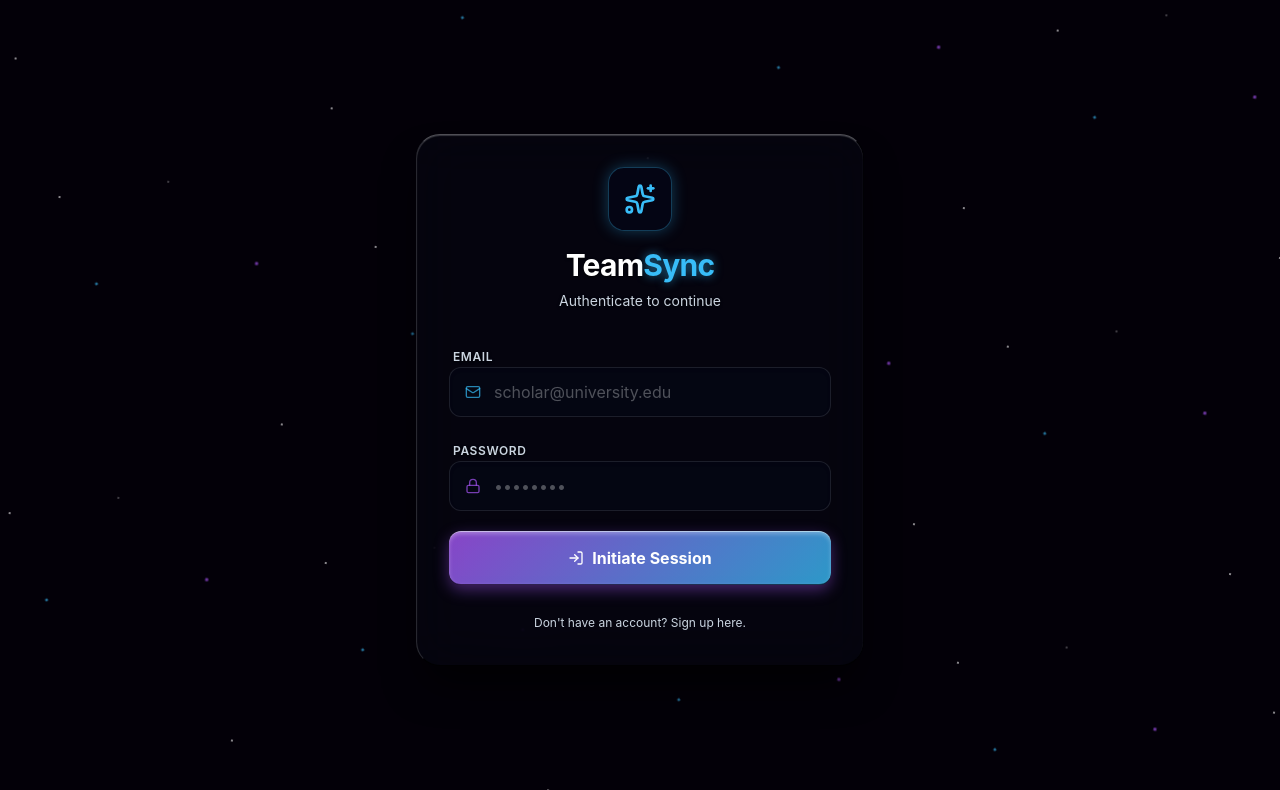
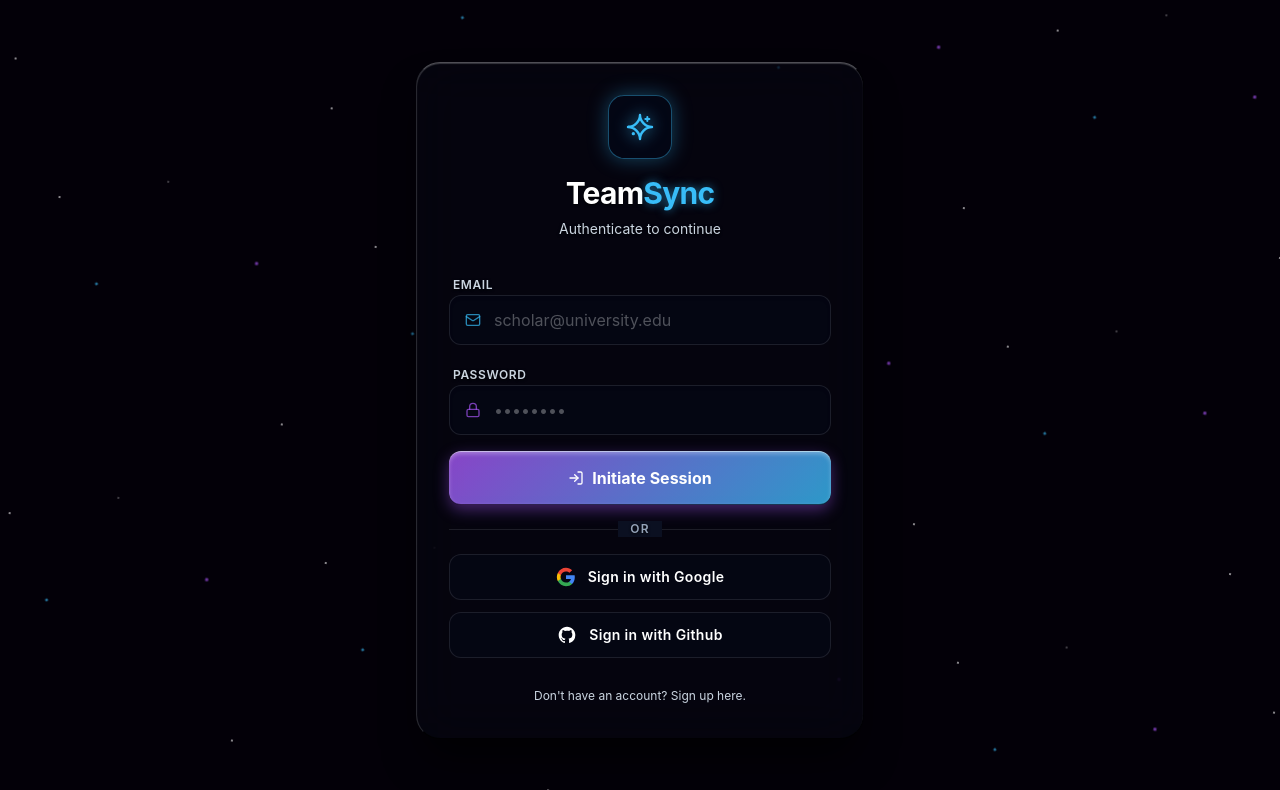
Before and after one commit to sowmi151/TeamSync, a React (Vite) app: page / in a window 1280 px wide. Shown: the top 790 px of the page. Built offline with nearby package versions, Linux system fonts and the light colour scheme.

Commit message:
added google and github sign in frontend

```diff
--- a/src/components/auth/LoginView.tsx
+++ b/src/components/auth/LoginView.tsx
@@ -1,8 +1,7 @@
 import React, { useState } from "react";
-import { Mail, Lock, LogIn, Sparkles, User, UserPlus } from "lucide-react";
+import { Mail, Lock, LogIn, User, UserPlus, Loader2 } from "lucide-react";
 
 interface LoginViewProps {
-  // We added name and email parameters here so we can pass them back to App.tsx
   onLogin: (name?: string, email?: string) => void;
 }
 
@@ -12,14 +11,28 @@ export const LoginView: React.FC<LoginViewProps> = ({ onLogin }) => {
   const [email, setEmail] = useState("");
   const [password, setPassword] = useState("");
   const [isHovering, setIsHovering] = useState(false);
+  const [loadingProvider, setLoadingProvider] = useState<"form" | "google" | "github" | null>(null);
 
   const handleSubmit = (e: React.FormEvent) => {
     e.preventDefault();
-    // Simulate authentication delay for effect
+    setLoadingProvider("form");
     setTimeout(() => {
-      // Pass the name (if in sign-up mode) and email to the parent component
       onLogin(isLoginMode ? undefined : name, email);
-    }, 400);
+      setLoadingProvider(null);
+    }, 500);
+  };
+
+  const handleOAuthSignIn = (provider: "google" | "github") => {
+    setLoadingProvider(provider);
+    setTimeout(() => {
+      // Passes authenticated user back to App.tsx to complete login
+      if (provider === "google") {
+        onLogin("Google Scholar", "scholar@gmail.com");
+      } else {
+        onLogin("GitHub Developer", "developer@github.com");
+      }
+      setLoadingProvider(null);
+    }, 500);
   };
 
   return (
@@ -43,13 +56,33 @@ export const LoginView: React.FC<LoginViewProps> = ({ onLogin }) => {
         onMouseLeave={() => setIsHovering(false)}
       >
         {/* Animated Glass Glare */}
-        <div className="absolute top-0 left-[-150%] w-[50%] h-full bg-linear-to-r from-transparent via-[rgba(255,255,255,0.08)] to-transparent skew-x-[-25deg] animate-[glassShine_6s_infinite] pointer-events-none" />
+        <div className="absolute top-0 left-[-150%] w-[50%] h-full bg-gradient-to-r from-transparent via-[rgba(255,255,255,0.08)] to-transparent skew-x-[-25deg] animate-[glassShine_6s_infinite] pointer-events-none" />
 
-        {/* Header */}
+        {/* Header with Custom Glowing Star Logo */}
         <div className="text-center mb-8 relative z-10">
-          <div className="inline-flex items-center justify-center w-16 h-16 rounded-2xl bg-[rgba(5,8,25,0.6)] border border-[#38BDF8]/30 shadow-[0_0_15px_rgba(56,189,248,0.3)] mb-4">
-            <Sparkles className="w-8 h-8 text-[#38BDF8]" />
+          <div className="inline-flex items-center justify-center w-16 h-16 rounded-2xl bg-[rgba(5,8,25,0.7)] border border-[#38BDF8]/40 shadow-[0_0_20px_rgba(56,189,248,0.35)] mb-4">
+            <svg
+              viewBox="0 0 24 24"
+              fill="none"
+              className="w-8 h-8 text-[#38BDF8] drop-shadow-[0_0_8px_rgba(56,189,248,0.8)]"
+            >
+              <path
+                d="M12 3C12 7.8 16.2 12 21 12C16.2 12 12 16.2 12 21C12 16.2 7.8 12 3 12C7.8 12 12 7.8 12 3Z"
+                stroke="currentColor"
+                strokeWidth="1.8"
+                strokeLinecap="round"
+                strokeLinejoin="round"
+              />
+              <circle cx="7" cy="17" r="1.25" fill="currentColor" />
+              <path
+                d="M17.5 4.5V7.5M16 6H19"
+                stroke="currentColor"
+                strokeWidth="1.5"
+                strokeLinecap="round"
+              />
+            </svg>
           </div>
+
           <h1 className="text-3xl font-bold text-white tracking-tight mb-2">
             Team
             <span
@@ -67,8 +100,7 @@ export const LoginView: React.FC<LoginViewProps> = ({ onLogin }) => {
         </div>
 
         {/* Form */}
-        <form onSubmit={handleSubmit} className="space-y-5 relative z-10">
-          {/* Name Field - Only visible when Sign Up is active */}
+        <form onSubmit={handleSubmit} className="space-y-4 relative z-10">
           {!isLoginMode && (
             <div className="space-y-1.5 animate-in fade-in slide-in-from-top-2 duration-300">
               <label className="text-xs font-semibold text-[#CBD5E1] uppercase tracking-wider ml-1">
@@ -92,7 +124,7 @@ export const LoginView: React.FC<LoginViewProps> = ({ onLogin }) => {
 
           <div className="space-y-1.5">
             <label className="text-xs font-semibold text-[#CBD5E1] uppercase tracking-wider ml-1">
-              Email{" "}
+              Email
             </label>
             <div className="relative">
               <div className="absolute inset-y-0 left-0 pl-4 flex items-center pointer-events-none">
@@ -130,7 +162,8 @@ export const LoginView: React.FC<LoginViewProps> = ({ onLogin }) => {
 
           <button
             type="submit"
-            className="w-full flex items-center justify-center gap-2 py-3.5 mt-4 rounded-xl text-white font-bold transition-all"
+            disabled={loadingProvider !== null}
+            className="w-full flex items-center justify-center gap-2 py-3.5 mt-2 rounded-xl text-white font-bold transition-all cursor-pointer disabled:opacity-70"
             style={{
               background:
                 "linear-gradient(135deg, rgba(168, 85, 247, 0.8), rgba(56, 189, 248, 0.8))",
@@ -151,23 +184,97 @@ export const LoginView: React.FC<LoginViewProps> = ({ onLogin }) => {
                 "0 5px 15px rgba(168, 85, 247, 0.4), inset 0 2px 4px rgba(255, 255, 255, 0.3)";
             }}
           >
-            {isLoginMode ? (
+            {loadingProvider === "form" ? (
+              <Loader2 className="w-5 h-5 animate-spin" />
+            ) : isLoginMode ? (
               <LogIn className="w-4 h-4" />
             ) : (
               <UserPlus className="w-4 h-4" />
             )}
             <span>
-              {isLoginMode ? "Initiate Session" : "Create Scholar Profile"}
+              {loadingProvider === "form"
+                ? "Connecting..."
+                : isLoginMode
+                ? "Initiate Session"
+                : "Create Scholar Profile"}
             </span>
           </button>
         </form>
+
+        {/* OR Divider */}
+        <div className="relative my-6 flex items-center justify-center z-10">
+          <div className="w-full border-t border-white/10" />
+          <span className="absolute bg-[#0b1021] px-3 text-xs tracking-widest text-[#94A3B8] font-semibold uppercase">
+            OR
+          </span>
+        </div>
+
+        {/* OAuth Buttons */}
+        <div className="flex flex-col gap-3 relative z-10">
+          {/* Sign in with Google */}
+          <button
+            type="button"
+            disabled={loadingProvider !== null}
+            onClick={() => handleOAuthSignIn("google")}
+            className="flex w-full items-center justify-center gap-3 rounded-xl border border-white/10 bg-[#050819]/50 py-3 px-4 font-medium text-white transition-all hover:bg-[#0c122b] hover:border-white/20 active:scale-[0.99] cursor-pointer disabled:opacity-60"
+          >
+            {loadingProvider === "google" ? (
+              <Loader2 className="h-5 w-5 animate-spin text-[#38BDF8]" />
+            ) : (
+              <svg className="h-5 w-5" viewBox="0 0 24 24">
+                <path
+                  d="M22.56 12.25c0-.78-.07-1.53-.2-2.25H12v4.26h5.92c-.26 1.37-1.04 2.53-2.21 3.31v2.77h3.57c2.08-1.92 3.28-4.74 3.28-8.09z"
+                  fill="#4285F4"
+                />
+                <path
+                  d="M12 23c2.97 0 5.46-.98 7.28-2.66l-3.57-2.77c-.98.66-2.23 1.06-3.71 1.06-2.86 0-5.29-1.93-6.16-4.53H2.18v2.84C3.99 20.53 7.7 23 12 23z"
+                  fill="#34A853"
+                />
+                <path
+                  d="M5.84 14.09c-.22-.66-.35-1.36-.35-2.09s.13-1.43.35-2.09V7.06H2.18C1.43 8.55 1 10.22 1 12s.43 3.45 1.18 4.94l2.85-2.22.81-.63z"
+                  fill="#FBBC05"
+                />
+                <path
+                  d="M12 5.38c1.62 0 3.06.56 4.21 1.64l3.15-3.15C17.45 2.09 14.97 1 12 1 7.7 1 3.99 3.47 2.18 7.06l3.66 2.84c.87-2.6 3.3-4.52 6.16-4.52z"
+                  fill="#EA4335"
+                />
+              </svg>
+            )}
+            <span className="text-sm font-semibold tracking-wide">
+              {loadingProvider === "google" ? "Signing in..." : "Sign in with Google"}
+            </span>
+          </button>
+
+          {/* Sign in with GitHub */}
+          <button
+            type="button"
+            disabled={loadingProvider !== null}
+            onClick={() => handleOAuthSignIn("github")}
+            className="flex w-full items-center justify-center gap-3 rounded-xl border border-white/10 bg-[#050819]/50 py-3 px-4 font-medium text-white transition-all hover:bg-[#0c122b] hover:border-white/20 active:scale-[0.99] cursor-pointer disabled:opacity-60"
+          >
+            {loadingProvider === "github" ? (
+              <Loader2 className="h-5 w-5 animate-spin text-white" />
+            ) : (
+              <svg className="h-5 w-5 fill-current text-white" viewBox="0 0 24 24">
+                <path
+                  fillRule="evenodd"
+                  clipRule="evenodd"
+                  d="M12 2C6.477 2 2 6.484 2 12.017c0 4.425 2.865 8.18 6.839 9.504.5.092.682-.217.682-.483 0-.237-.008-.868-.013-1.703-2.782.605-3.369-1.343-3.369-1.343-.454-1.158-1.11-1.466-1.11-1.466-.908-.62.069-.608.069-.608 1.003.07 1.53 1.032 1.53 1.032.892 1.53 2.341 1.088 2.91.832.092-.647.35-1.088.636-1.338-2.22-.253-4.555-1.113-4.555-4.951 0-1.093.39-1.988 1.029-2.688-.103-.253-.446-1.272.098-2.65 0 0 .84-.27 2.75 1.026A9.564 9.564 0 0112 6.844c.85.004 1.705.115 2.504.337 1.909-1.296 2.747-1.027 2.747-1.027.546 1.379.202 2.398.1 2.651.64.7 1.028 1.595 1.028 2.688 0 3.848-2.339 4.695-4.566 4.943.359.309.678.92.678 1.855 0 1.338-.012 2.419-.012 2.747 0 .268.18.58.688.482A10.019 10.019 0 0022 12.017C22 6.484 17.522 2 12 2z"
+                />
+              </svg>
+            )}
+            <span className="text-sm font-semibold tracking-wide">
+              {loadingProvider === "github" ? "Signing in..." : "Sign in with Github"}
+            </span>
+          </button>
+        </div>
 
         {/* Toggle Button */}
         <div className="mt-6 text-center relative z-10">
           <button
             type="button"
             onClick={() => setIsLoginMode(!isLoginMode)}
-            className="text-xs text-[#CBD5E1] hover:text-white transition-colors"
+            className="text-xs text-[#CBD5E1] hover:text-white transition-colors cursor-pointer"
           >
             {isLoginMode
               ? "Don't have an account? Sign up here."
```
